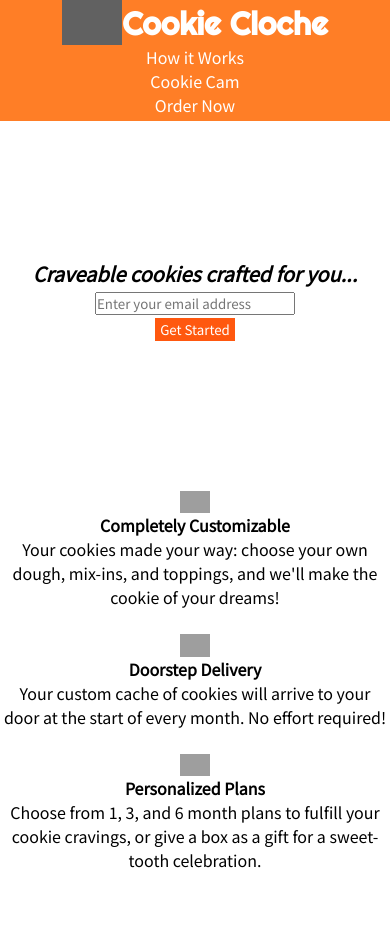
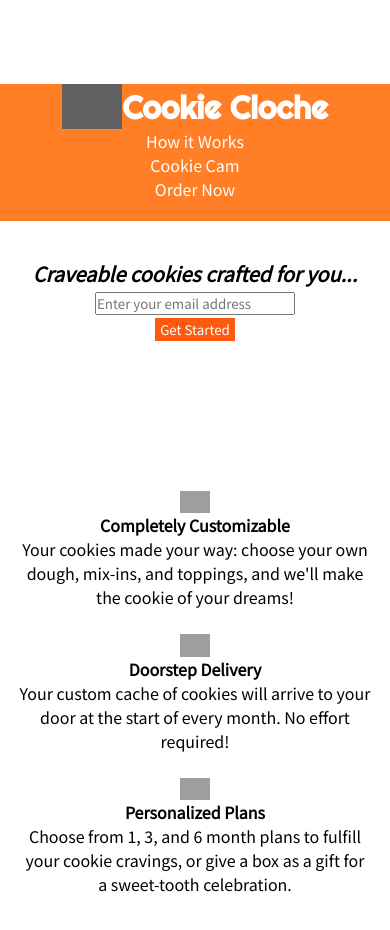
Before and after one commit to austin-knauer/product-landing, a plain HTML site: page index.html in a window 390 px wide. Shown: the top 930 px of the page. Drawn offline with Linux system fonts and the light colour scheme; grey boxes are pictures that could not be loaded.

Commit message:
Update index.html

```diff
--- a/index.html
+++ b/index.html
@@ -166,14 +166,15 @@
         justify-content: flex-start;
         align-items: center;
         width: 100%;
-        padding-bottom: 1%;
+        padding-bottom: 20px;
       }
 
       main {
-        width: 100%;
-        height: 100%;
+        width: 100vw;
+        min-height: 100vh;
         margin: 0;
-        padding-top: 10vh;
+        margin-top: 10vh;
+        padding: 0;
       }
 
       ul {
@@ -208,7 +209,9 @@
         justify-content: flex-start;
         align-items: center;
         height: 90vh;
+        width: 90%;
         padding-top: 150px;
+
       }
 
       #how-it-works p {
@@ -255,10 +258,10 @@
       }
 
       main {
-        width: 100%;
-        height: 100%;
+        width: 100vw;
+        min-height: 100vh;
         margin: 0;
-        padding-top: 20vh;
+        margin-top: 16vh;
       }
 
       ul {
```
